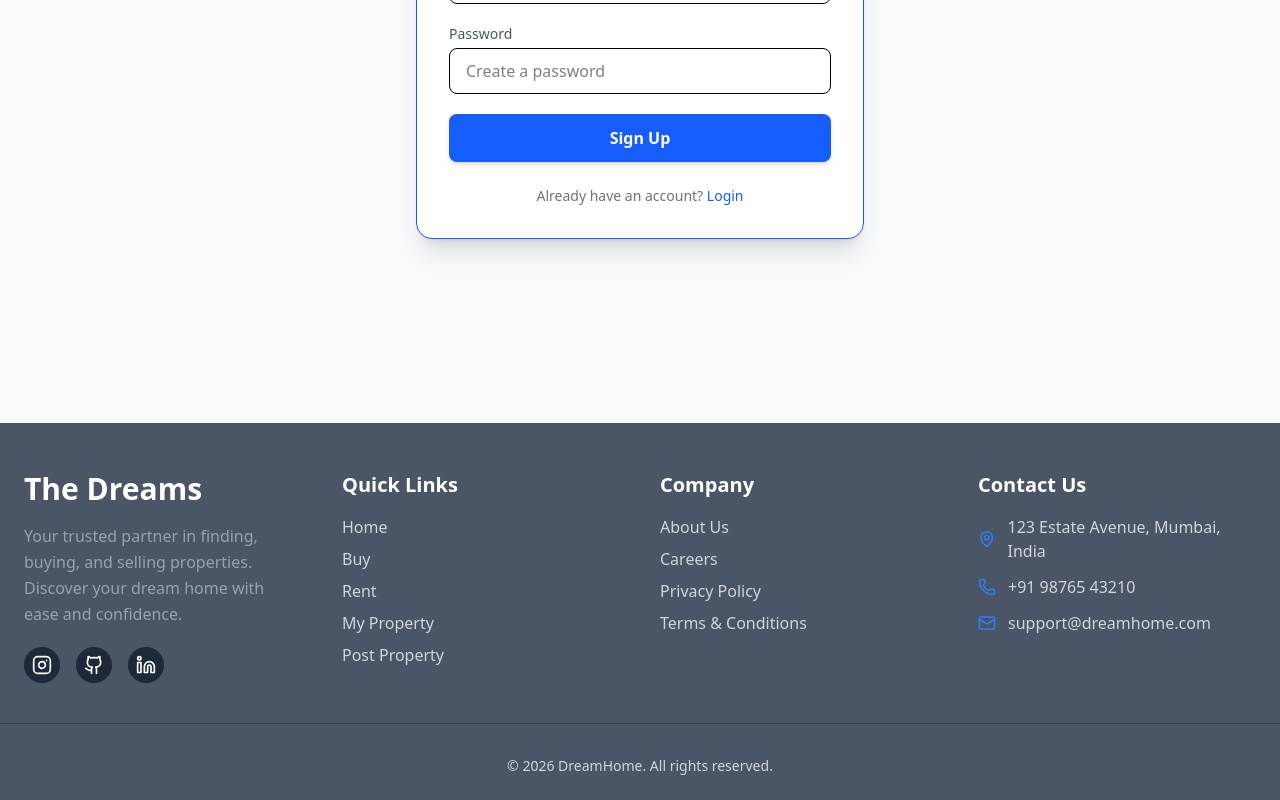
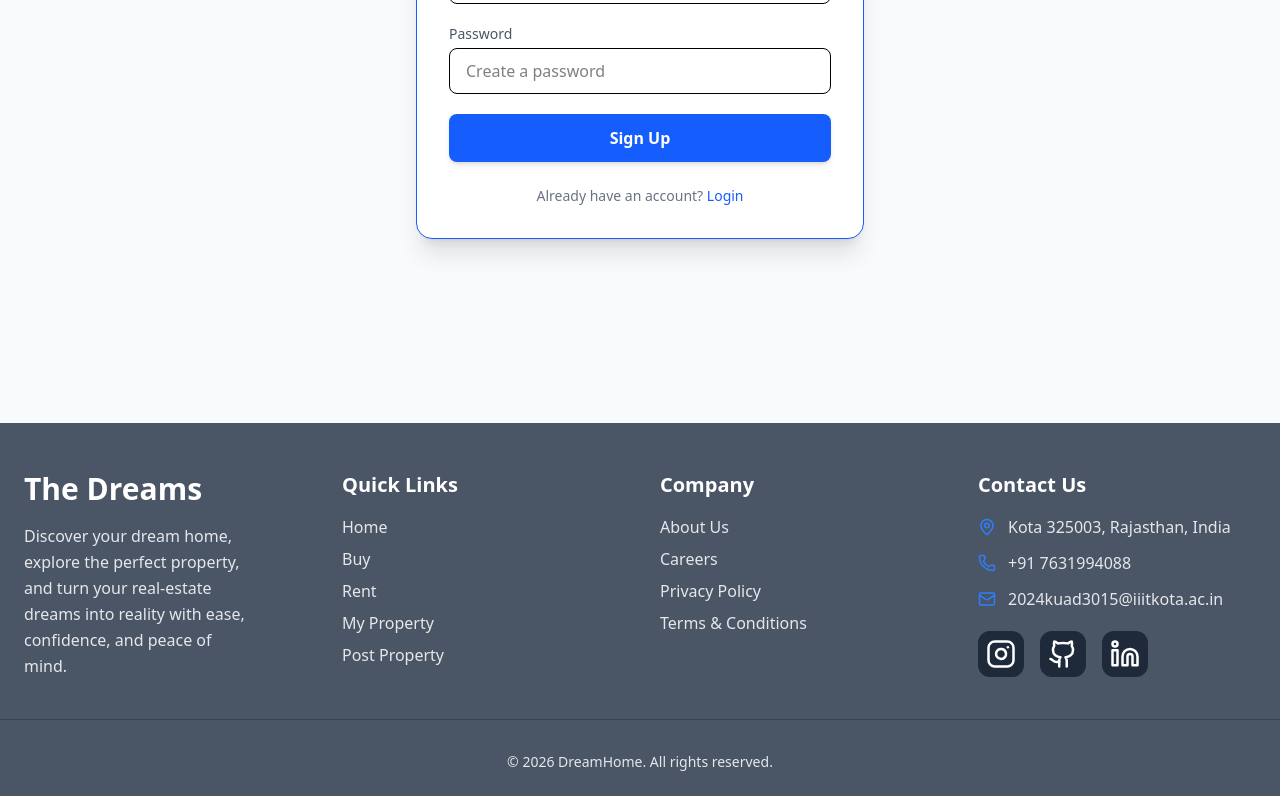
Before and after one commit to ABHI20032004/Real-Estate, a React (Vite) app in the folder FrontEnd/: page /signup in a window 1280 px wide. Shown: the part 377-1177 px from the top of the page. Built offline with nearby package versions, Linux system fonts and the light colour scheme.

Commit message:
final change

```diff
--- a/FrontEnd/src/Components/Footer.jsx
+++ b/FrontEnd/src/Components/Footer.jsx
@@ -3,37 +3,16 @@ import { Facebook, Instagram, Linkedin, Mail, MapPin, Phone ,Github} from "lucid
 
 function Footer() {
   return (
-    <footer className="bg-gray-600 text-gray-300 pt-12 pb-6 mt-0">
+    <footer className="bg-gray-600 text-gray-200 pt-12 pb-6 mt-0">
       <div className="max-w-7xl mx-auto px-6 grid grid-cols-1 md:grid-cols-4 gap-10 border-b border-gray-700 pb-10">
         {/* Brand / Logo */}
-        <div>
+        <div className="mr-12">
           <h2 className="text-3xl font-bold text-white mb-4">The Dreams</h2>
-          <p className="text-gray-400 leading-relaxed">
-            Your trusted partner in finding, buying, and selling properties.
-            Discover your dream home with ease and confidence.
+          <p className=" leading-relaxed">
+            Discover your dream home, explore the perfect property, and turn your real-estate dreams into reality with ease, confidence, and peace of mind.
           </p>
 
-          {/* Social Icons */}
-          <div className="flex gap-4 mt-5">
-            <a
-              href="#"
-              className="p-2 bg-gray-800 hover:bg-blue-600 rounded-full transition-all duration-300"
-            >
-              <Instagram className="text-white" size={20} />
-            </a>
-            <a
-              href="https://github.com/ABHI20032004/Real-Estate"
-              className="p-2 bg-gray-800 hover:bg-pink-500 rounded-full transition-all duration-300"
-            >
-              <Github className="text-white" size={20} />
-            </a>
-            <a
-              href="https://www.linkedin.com/in/abhishek-raj3015"
-              className="p-2 bg-gray-800 hover:bg-blue-500 rounded-full transition-all duration-300"
-            >
-              <Linkedin className="text-white" size={20} />
-            </a>
-          </div>
+
         </div>
 
         {/* Quick Links */}
@@ -65,17 +44,38 @@ function Footer() {
           <ul className="space-y-3">
             <li className="flex items-center gap-3">
               <MapPin size={18} className="text-blue-500" />
-              <span>123 Estate Avenue, Mumbai, India</span>
+              <span>Kota 325003, Rajasthan, India</span>
             </li>
             <li className="flex items-center gap-3">
               <Phone size={18} className="text-blue-500" />
-              <span>+91 98765 43210</span>
+              <span>+91 7631994088</span>
             </li>
             <li className="flex items-center gap-3">
               <Mail size={18} className="text-blue-500" />
-              <span>support@dreamhome.com</span>
+              <span>2024kuad3015@iiitkota.ac.in</span>
             </li>
           </ul>
+           {/* Social Icons */}
+          <div className="flex gap-4 mt-5">
+            <a
+              href="#"
+              className="p-2 bg-gray-800 hover:bg-blue-600 rounded-xl transition-all duration-300"
+            >
+              <Instagram className="text-white" size={30} />
+            </a>
+            <a
+              href="https://github.com/ABHI20032004/Real-Estate"
+              className="p-2 bg-gray-800 hover:bg-pink-500 rounded-xl transition-all duration-300"
+            >
+              <Github className="text-white" size={30} />
+            </a>
+            <a
+              href="https://www.linkedin.com/in/abhishek-raj3015"
+              className="p-2 bg-gray-800 hover:bg-blue-500 rounded-xl transition-all duration-300"
+            >
+              <Linkedin className="text-white" size={30} />
+            </a>
+          </div>
         </div>
       </div>
 
--- a/FrontEnd/src/Pages/Dashboard.jsx
+++ b/FrontEnd/src/Pages/Dashboard.jsx
@@ -207,7 +207,7 @@ const title = "Homes That Define Modern Living";
             className="rounded-xl overflow-hidden shadow-md hover:shadow-xl transition bg-white"
           >
             {/* IMAGE DIV */}
-            <a href="">
+            <a href="/buy">
             <div className="h-78 w-full">
               <img
                 src={property.image}
@@ -274,7 +274,7 @@ const title = "Homes That Define Modern Living";
             className="rounded-xl overflow-hidden shadow-md hover:shadow-xl transition bg-white"
           >
             {/* IMAGE DIV */}
-            <a href="">
+            <a href="/rent">
             <div className="h-78 w-full">
               <img
                 src={property.image}
```
